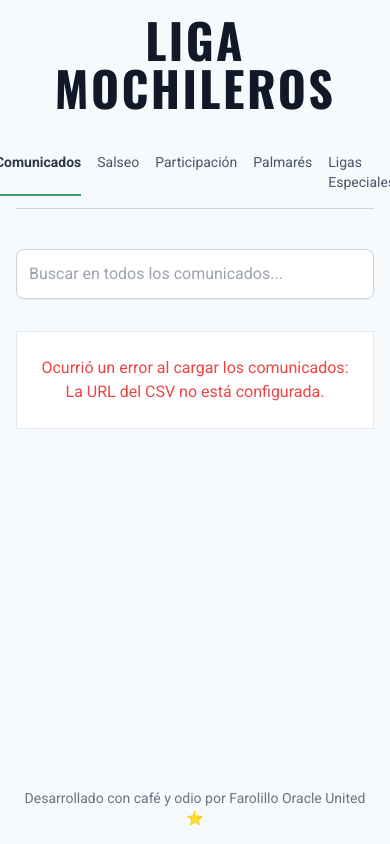
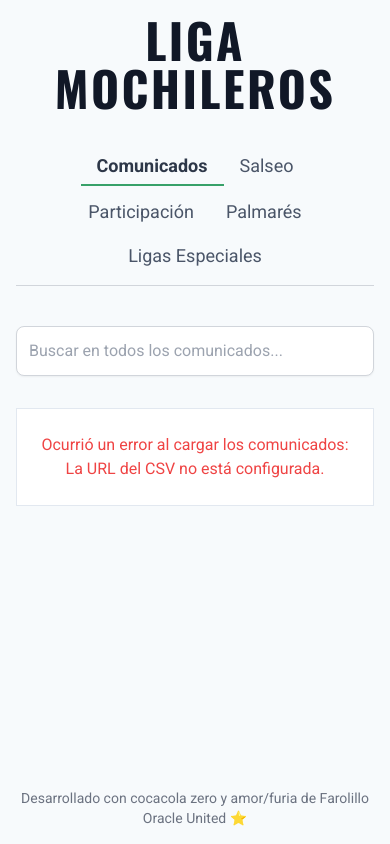
Before and after one commit to jorgelillo7/biwenger-tools, a Flask app: page / in a window 390 px wide. Run offline with Flask 2, Linux system fonts and the light colour scheme; some libraries are stand-ins or nearby versions.

Commit message:
fix visualization issues with sections on mobile browsers

```diff
--- a/web/templates/base.html
+++ b/web/templates/base.html
@@ -2,7 +2,7 @@
 <html lang="es">
 <head>
     <meta charset="UTF-8">
-    <meta name="viewport" content="width=device-width, initial-scale=1.0">
+    <meta name="viewport" content="width=device-width, initial-scale-1.0">
     <title>{% block title %}Tablón Biwenger{% endblock %}</title>
     <script src="https://cdn.tailwindcss.com?plugins=typography"></script>
     <link rel="preconnect" href="https://fonts.googleapis.com">
@@ -40,13 +40,17 @@
             <h1 class="font-header text-5xl font-bold text-gray-900 tracking-wider">LIGA MOCHILEROS</h1>
         </header>
 
-        <nav class="flex justify-center space-x-4 md:space-x-8 mb-10 border-b border-gray-300 pb-3 text-sm md:text-lg">
-            <a href="{{ url_for('comunicados') }}" class="nav-link transition-colors hover:text-gray-900 {% if active_page == 'comunicados' %}active{% endif %}">Comunicados</a>
-            <a href="{{ url_for('salseo') }}" class="nav-link transition-colors hover:text-gray-900 {% if active_page == 'salseo' %}active{% endif %}">Salseo</a>
-            <a href="{{ url_for('participacion') }}" class="nav-link transition-colors hover:text-gray-900 {% if active_page == 'participacion' %}active{% endif %}">Participación</a>
-            <a href="{{ url_for('palmares') }}" class="nav-link transition-colors hover:text-gray-900 {% if active_page == 'palmares' %}active{% endif %}">Palmarés</a>
-            <a href="{{ url_for('ligas_especiales') }}" class="nav-link transition-colors hover:text-gray-900 {% if active_page == 'ligas-especiales' %}active{% endif %}">Ligas Especiales</a>
-        </nav>
+        <!-- CAMBIO: Se elimina el contenedor relativo y el overflow. Se añade flex-wrap. -->
+        <div class="w-full mb-10 border-b border-gray-300">
+            <nav class="flex justify-center flex-wrap -mb-px">
+                <!-- Se añade un margen inferior a cada enlace para separarlos si se van a una segunda línea -->
+                <a href="{{ url_for('comunicados') }}" class="nav-link whitespace-nowrap text-lg transition-colors hover:text-gray-900 px-4 mb-3 {% if active_page == 'comunicados' %}active{% endif %}">Comunicados</a>
+                <a href="{{ url_for('salseo') }}" class="nav-link whitespace-nowrap text-lg transition-colors hover:text-gray-900 px-4 mb-3 {% if active_page == 'salseo' %}active{% endif %}">Salseo</a>
+                <a href="{{ url_for('participacion') }}" class="nav-link whitespace-nowrap text-lg transition-colors hover:text-gray-900 px-4 mb-3 {% if active_page == 'participacion' %}active{% endif %}">Participación</a>
+                <a href="{{ url_for('palmares') }}" class="nav-link whitespace-nowrap text-lg transition-colors hover:text-gray-900 px-4 mb-3 {% if active_page == 'palmares' %}active{% endif %}">Palmarés</a>
+                <a href="{{ url_for('ligas_especiales') }}" class="nav-link whitespace-nowrap text-lg transition-colors hover:text-gray-900 px-4 mb-3 {% if active_page == 'ligas-especiales' %}active{% endif %}">Ligas Especiales</a>
+            </nav>
+        </div>
 
         <main>
             {% block content %}{% endblock %}
@@ -54,7 +58,7 @@
     </div>
 
     <footer class="text-center p-4 text-gray-500 text-sm">
-        Desarrollado con café y odio por Farolillo Oracle United ⭐️
+        Desarrollado con cocacola zero y amor/furia de Farolillo Oracle United ⭐️
     </footer>
 
 </body>
```
